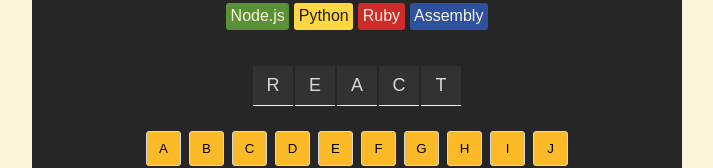
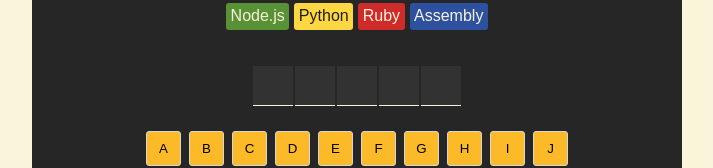
Before and after one commit to Simon710Jay/Assembly-EndGame, a React app in the folder assembly-endgame/: page / in a window 1280 px wide. Shown: the part 303-471 px from the top of the page, without its empty margins (38-751 px from the left). Built offline with nearby package versions, Linux system fonts and the light colour scheme; the HTML template or start-up script is replaced by a standard one.

Commit message:
feat: update letter display logic to show guessed letters only

```diff
--- a/assembly-endgame/src/components/Header.jsx
+++ b/assembly-endgame/src/components/Header.jsx
@@ -28,7 +28,7 @@
   })
 
   const letterElement = currentWord.split("").map((letter, index) => (
-    <span key={index}>{letter.toUpperCase()}</span>
+    <span key={index}>{guessedLetters.includes(letter) ? letter.toUpperCase() : ""}</span>
   ))
 
   const keyboardElements = alphabet.split("").map((letter) => {
```
